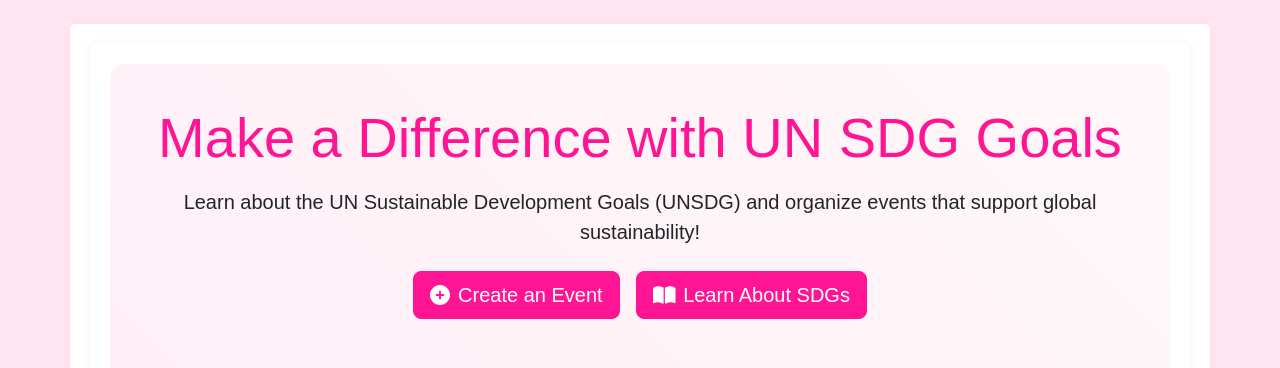
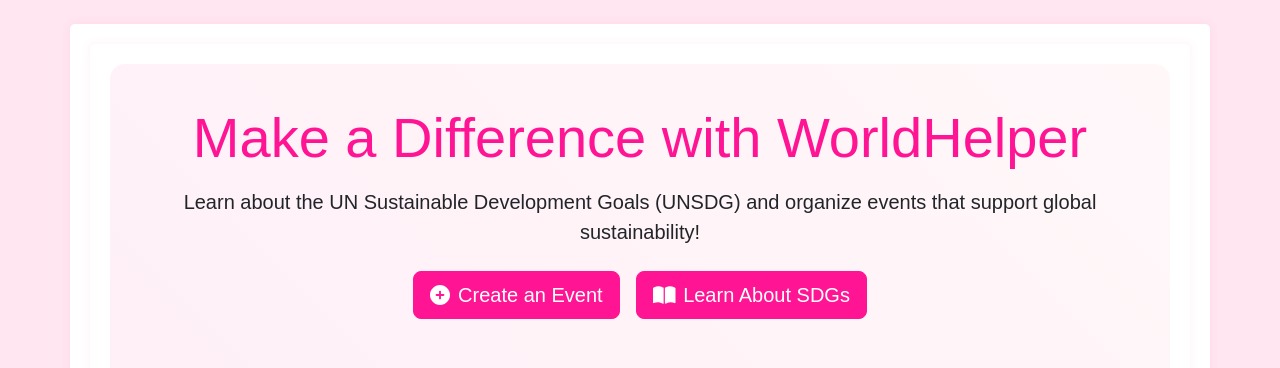
Before and after one commit to ddl-subir-m/unsdg_2025, a Flask app: page / in a window 1280 px wide. Shown: the part 96-464 px from the top of the page. Run offline with Flask 3, Linux system fonts and the light colour scheme; data that the repository does not hold is empty; some libraries are stand-ins or nearby versions; some web fonts are replaced.

Commit message:
change header text in index.html

```diff
--- a/app/templates/index.html
+++ b/app/templates/index.html
@@ -7,7 +7,7 @@
     <!-- Hero Section -->
     <div class="hero-section mb-4">
         <div class="text-center">
-            <h1 class="display-4 mb-3 theme-pink">Make a Difference with UN SDG Goals</h1>
+            <h1 class="display-4 mb-3 theme-pink">Make a Difference with WorldHelper</h1>
             <p class="lead mb-4">Learn about the UN Sustainable Development Goals (UNSDG) and organize events that support global sustainability!</p>
             <div class="d-flex justify-content-center gap-3 mb-4">
                 <a href="{{ url_for('main.create_event') }}" class="btn btn-pink btn-lg">
```
